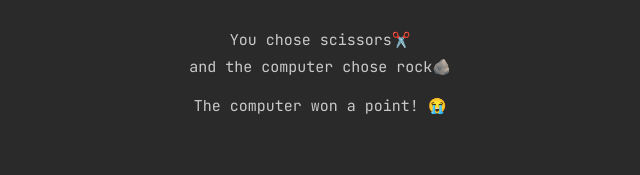
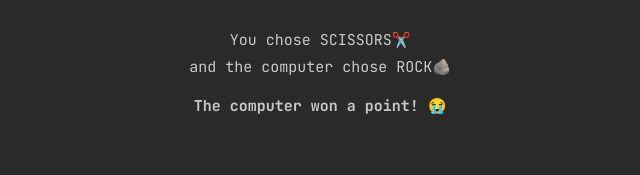
Before and after one commit to owenvassarotto/rock_paper_scissors_game, a plain HTML site: page index.html in a window 1280 px wide. Both pictures are taken after a click on the button "✂️". Shown: the part 466-641 px from the top of the page, 320-960 px from the left. Drawn offline with Linux system fonts and the light colour scheme.

Commit message:
Added a page icon and changed text transform property to you-won-lost paragraph

```diff
--- a/index.html
+++ b/index.html
@@ -5,6 +5,8 @@
     <meta http-equiv="X-UA-Compatible" content="IE=edge" />
     <meta name="viewport" content="width=device-width, initial-scale=1.0" />
     <title>Rock, Paper and Scissors | The Game</title>
+    <!-- Page Icon -->
+    <link rel="icon" href="game_icon.png">
     <!-- CSS -->
     <link rel="stylesheet" href="styles.css" />
   </head>
--- a/styles.css
+++ b/styles.css
@@ -168,3 +168,10 @@ main{
   color: var(--yellow);
   font-weight: bold;
 }
+
+.results .choice{
+  text-transform: uppercase;
+}
+.message .you-won-lost{
+  font-weight: bold;
+}
```
